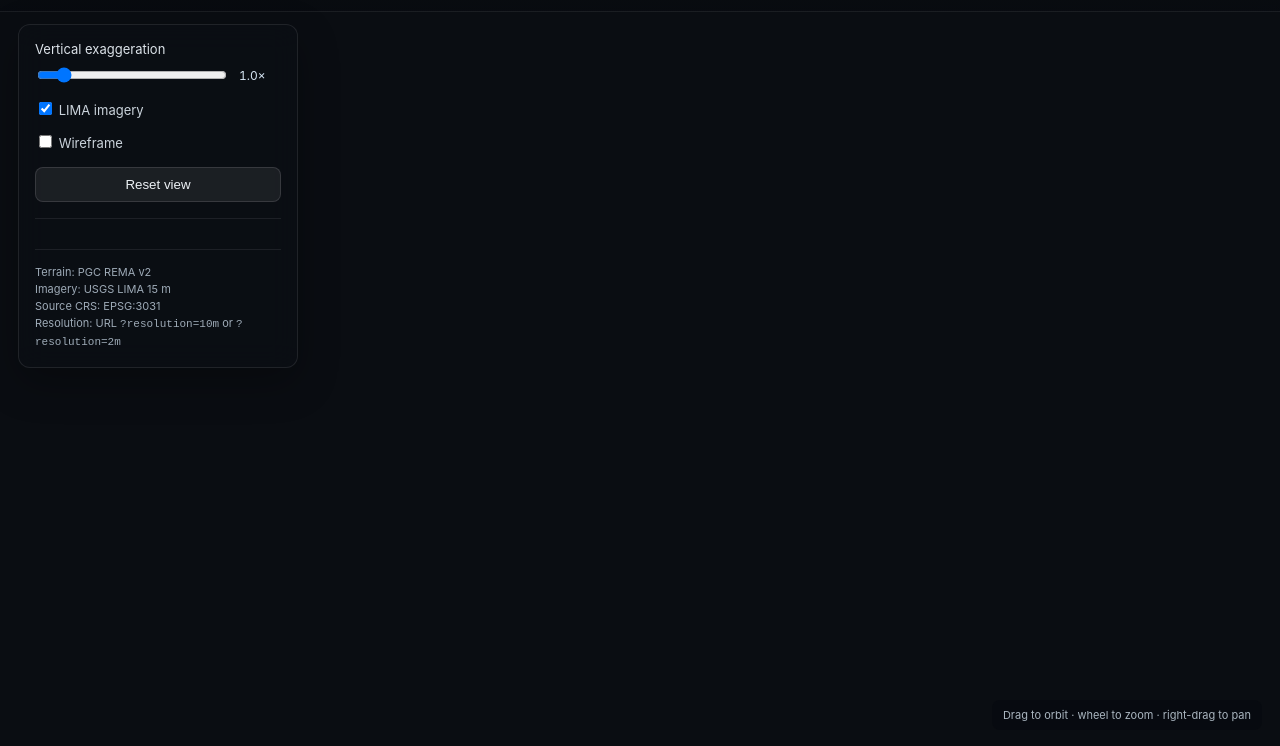
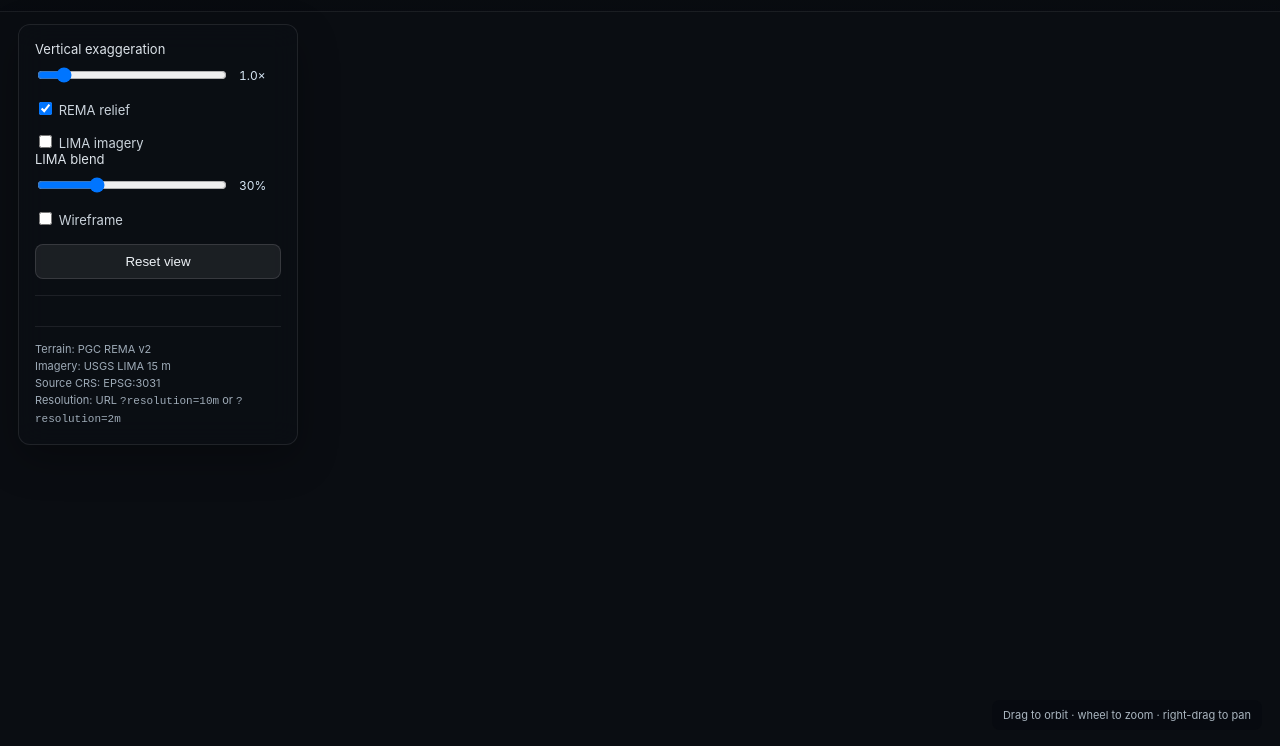
Before and after one commit to thehaab/open-antarctica, a plain HTML site: page app/index.html in a window 1280 px wide. Shown: the part 54-800 px from the top of the page. Drawn offline with nearby package versions, Linux system fonts and the light colour scheme; no server answers.

Commit message:
Add REMA relief and imagery blend controls

```diff
--- a/app/index.html
+++ b/app/index.html
@@ -34,7 +34,17 @@
       </div>
     </label>
 
-    <label class="check"><input id="textureToggle" type="checkbox" checked> LIMA imagery</label>
+    <label class="check"><input id="reliefToggle" type="checkbox" checked> REMA relief</label>
+    <label class="check"><input id="textureToggle" type="checkbox"> LIMA imagery</label>
+
+    <label id="imageryBlendControl">
+      <span>LIMA blend</span>
+      <div class="row">
+        <input id="imageryOpacity" type="range" min="0" max="100" step="5" value="30">
+        <output id="imageryOpacityValue">30%</output>
+      </div>
+    </label>
+
     <label class="check"><input id="wireframeToggle" type="checkbox"> Wireframe</label>
 
     <button id="resetView" type="button">Reset view</button>
```
